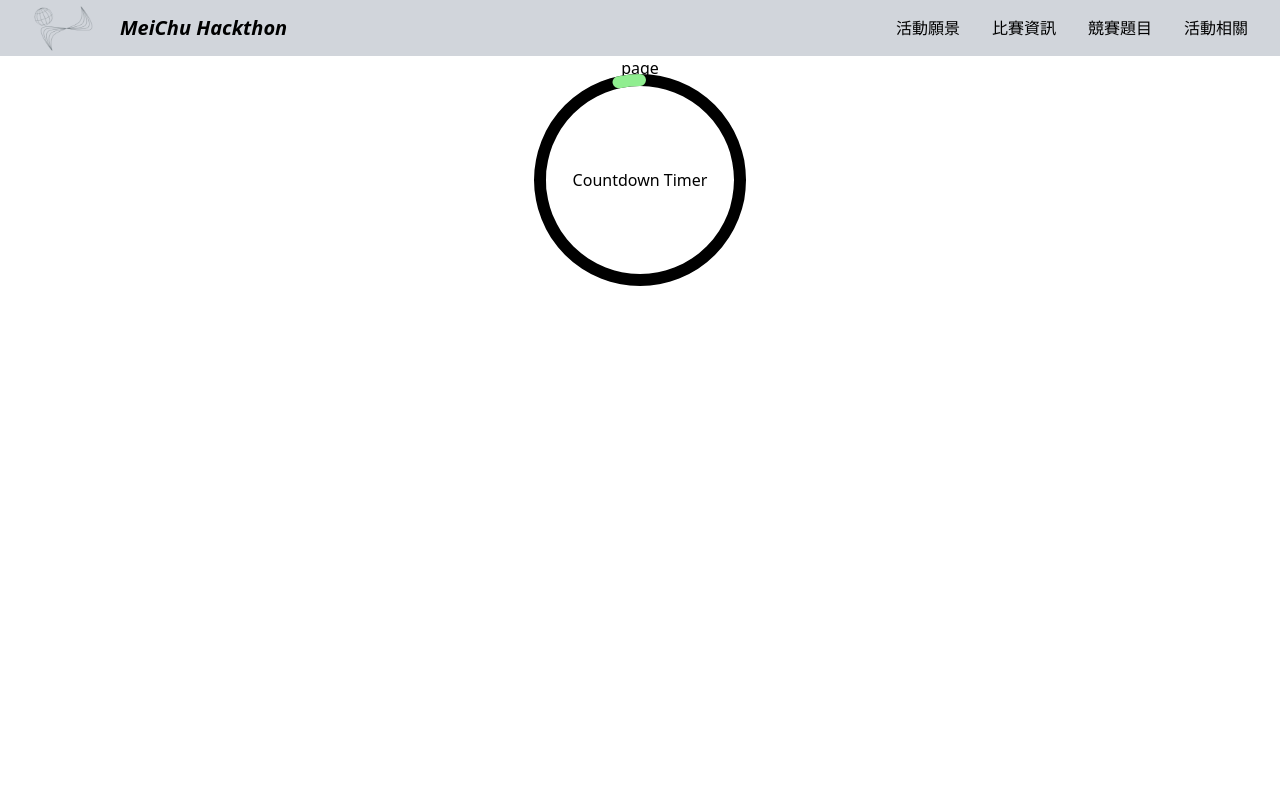
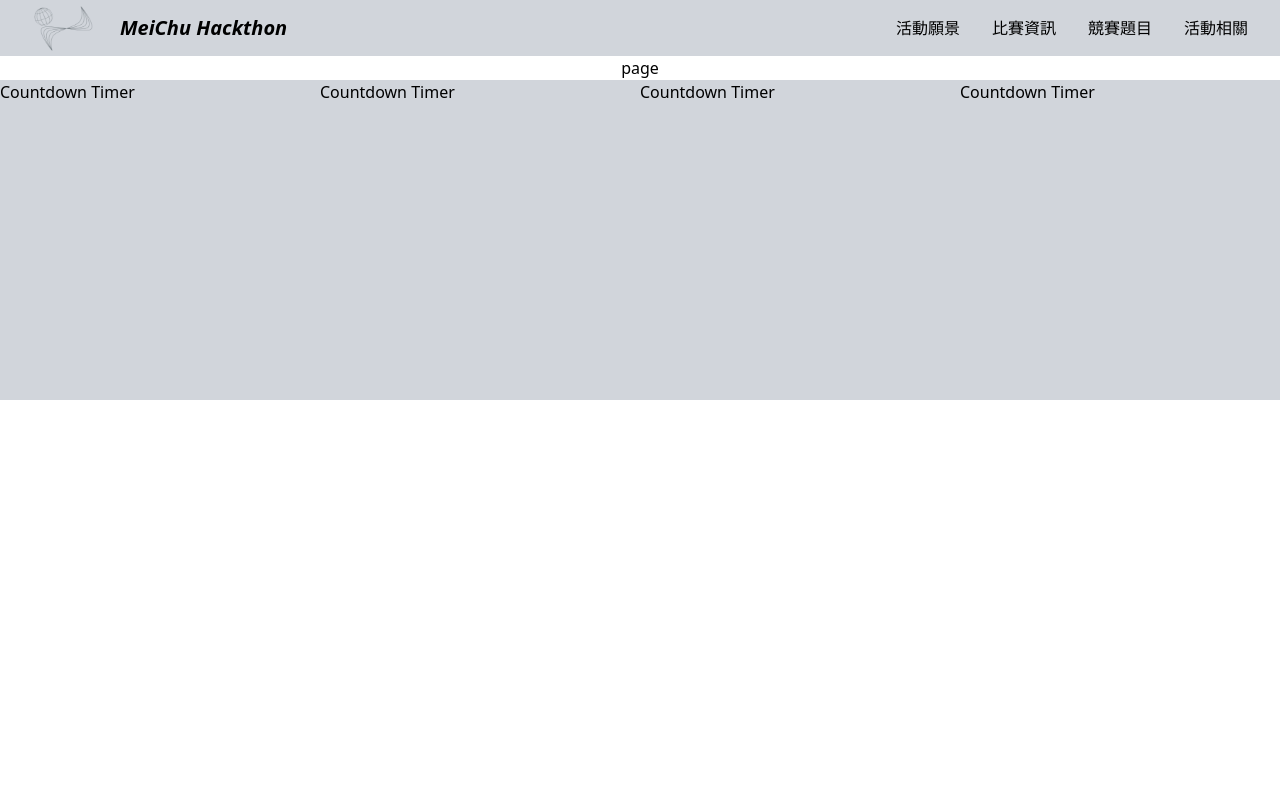
Before and after one commit to Official-Meichu-Hackathon/2023-singup, a Next.js app: page / in a window 1280 px wide. Shown: the top 800 px of the page. Built offline with nearby package versions, Linux system fonts and the light colour scheme.

Commit message:
feat: add container of circle

```diff
--- a/app/page.jsx
+++ b/app/page.jsx
@@ -5,7 +5,12 @@ const Home = () =>{
         <>
             <div>page
             </div>
-            <CountDown/>
+            <div className = "w-full h-[25vw] bg-gray-100 flex">
+                <CountDown/>
+                <CountDown/>
+                <CountDown/>
+                <CountDown/>
+            </div>
         </>
     )
 }
--- a/components/CountDown.jsx
+++ b/components/CountDown.jsx
@@ -8,18 +8,19 @@ import '@styles/globals.css'
 
 
 const CountDown = () =>{
+    const a = 600;
     return(
-        <section className ="">
-            <div className="countdown_box">
-                <p >Countdown Timer</p>
+        <>
+            <div className="w-full h-full">
+                <p className = "h-full w-full bg-gray-300">Countdown Timer</p>
                 <svg className="countdown_circle">
                     <circle cx="100" cy="100" r="100" fill="none" stroke="black" stroke-width="12"></circle>
                 </svg>
                 <svg className="countdown_circle">
-                    <circle stroke-dasharray="628.3185307179587" stroke-dashoffset="606.7462611633088" r="100" cx="100" cy="100" fill="none" stroke-linecap="round" stroke="lightgreen" stroke-width="12"></circle>
+                    <circle stroke-dasharray="628.3185307179587" stroke-dashoffset={a} r="100" cx="100" cy="100" fill="none" stroke-linecap="round" stroke="lightgreen" stroke-width="12"></circle>
                 </svg>
             </div>
-        </section>
+        </>
     );
 };
 
--- a/styles/globals.css
+++ b/styles/globals.css
@@ -93,7 +93,7 @@
   font-style:italic;
 }
 .app {
-  @apply  z-10 flex justify-center items-center flex-col max-w-7xl mx-auto sm:px-16 px-6;
+  @apply z-10 flex justify-center items-center flex-col max-w-7xl ;
 }
 
 .black_btn {
```
